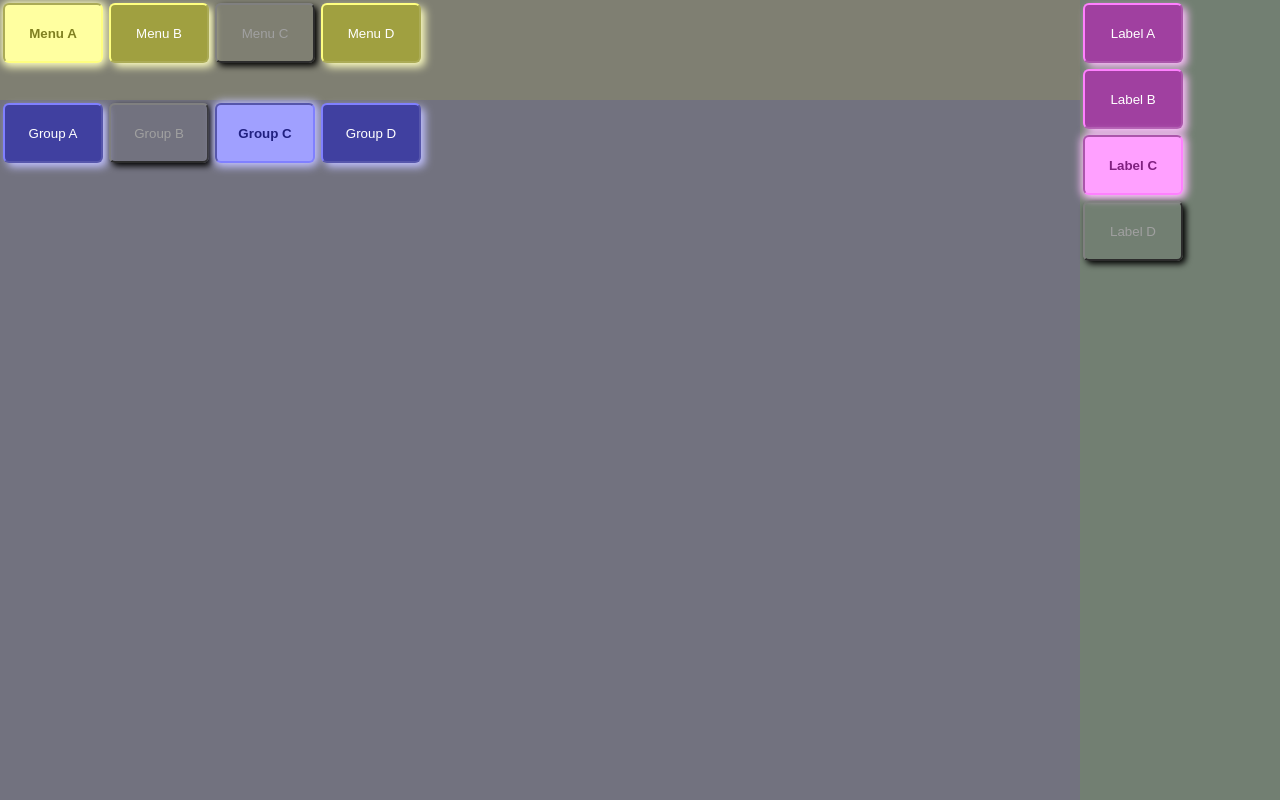
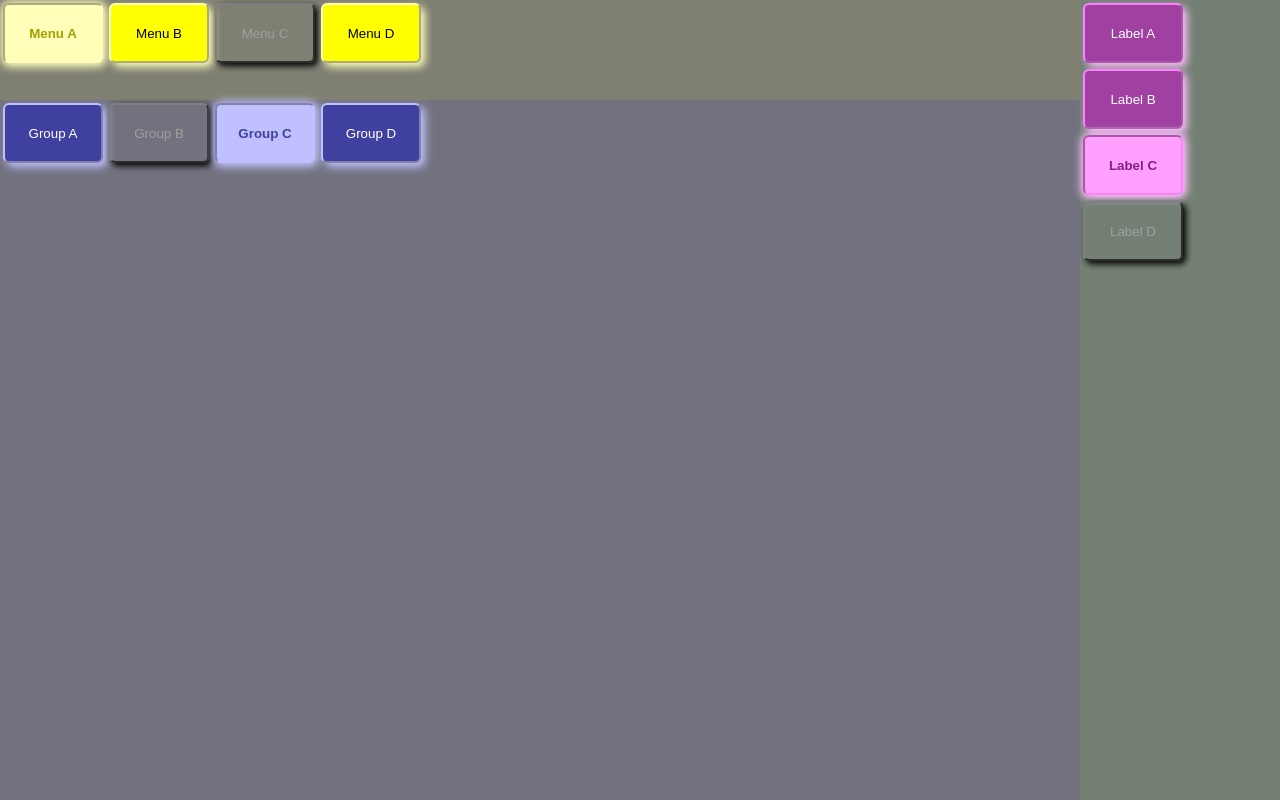
Before and after one commit to dmelian/imywa-tests, a plain HTML site: page css/botonera/buttons.html in a window 1280 px wide. Drawn offline with Linux system fonts and the light colour scheme.

Commit message:
colors correction

```diff
--- a/css/botonera/buttons.css
+++ b/css/botonera/buttons.css
@@ -48,33 +48,42 @@ button.disabled{
 	color: #a0a0a0 !important;
 }
 
-
+/*
+Color levels
+low-color: #4040A0 - normal background, active text
+high-color: #C0C0FF - shadow, border, active background.
+*/
 .pnl-select button {
 	background-color: #4040a0;
-	border-color: #8080ff;
+	border-color: #c0c0ff;
 	box-shadow: 4px 4px 8px 0px #C0C0FF;
 	color: white;
 }
 .pnl-select button.active {
-	background-color: #a0a0ff;
+	background-color: #c0c0ff;
 	border-style: inset;
 	box-shadow: 1px 1px 8px 3px #C0C0FF;
 	font-weight: bold;
-	color: #202080
+	color: #4040a0;
 }
 
+/*
+low-color: a0a000 - luminance 80
+color: ffff01 - limunance 128
+high-color: ffffb9 - luminance 220
+*/
 .pnl-menu button {
-	background-color: #a0a040;
-	border-color: #ffff80;
-	box-shadow: 4px 4px 8px 0px #ffffc0;
-	color: white;
+	background-color: #ffff01;
+	border-color: #ffffb9;
+	box-shadow: 4px 4px 8px 0px #ffffb9;
+	color: black;
 }
 .pnl-menu button.active {
-	background-color: #ffffa0;
+	background-color: #ffffb9;
 	border-style: inset;
-	box-shadow: 1px 1px 8px 3px #ffffc0;
+	box-shadow: 1px 1px 8px 3px #ffffb9;
 	font-weight: bold;
-	color: #808020
+	color: #a0a000;
 }
 
 .pnl-display button {
@@ -88,5 +97,5 @@ button.disabled{
 	border-style: inset;
 	box-shadow: 1px 1px 8px 3px #ffc0ff;
 	font-weight: bold;
-	color: #802080
+	color: #802080;
 }
```
